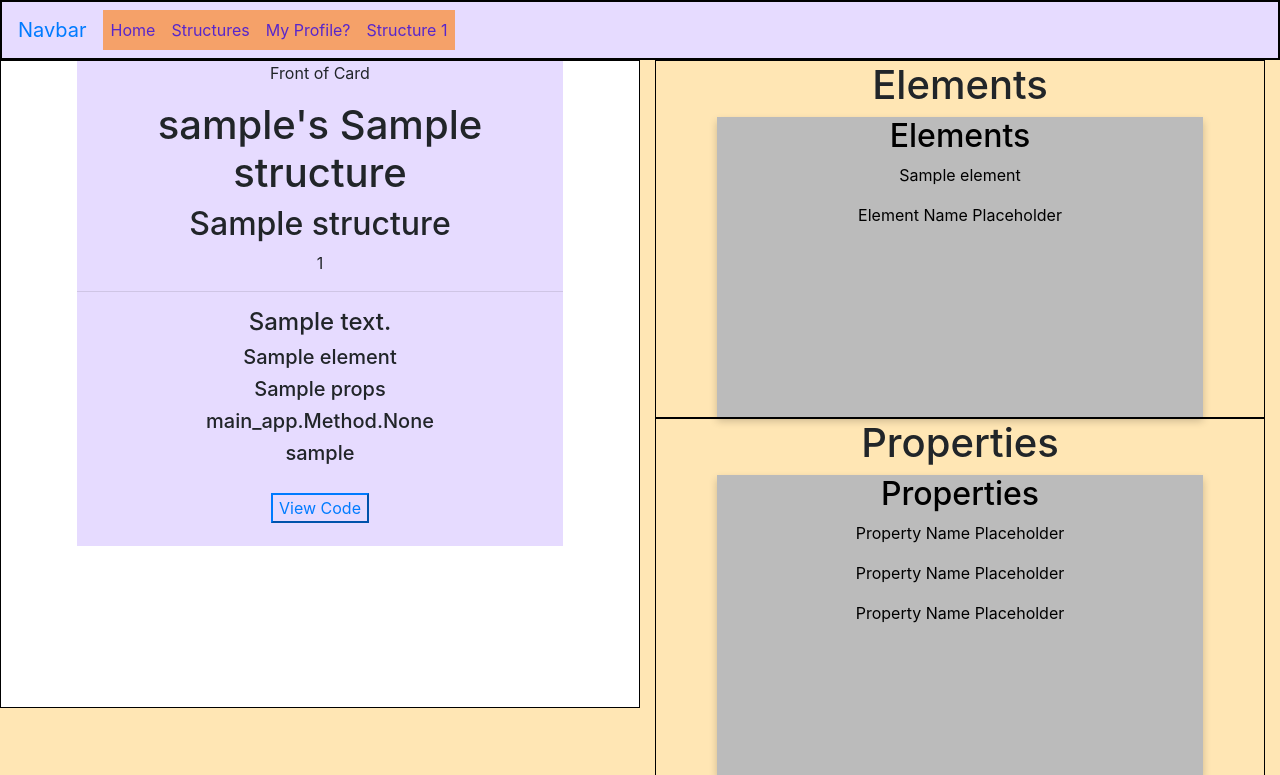
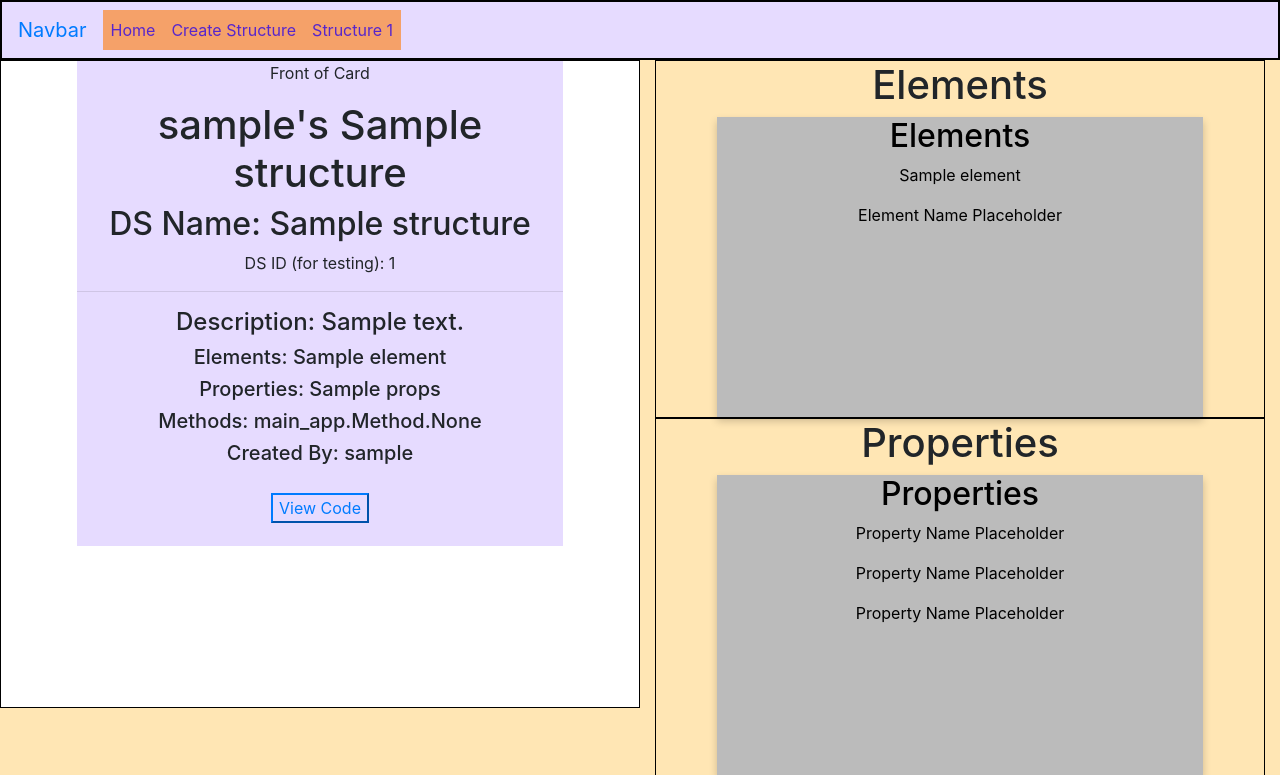
Before and after one commit to ChiExplores/a-stardust-truce, a Django app: template main_app/templates/main_app/edit.html in a window 1280 px wide. Shown: the top 775 px of the page. Run offline with Django 3.2, Linux system fonts and the light colour scheme; tables that the repository leaves empty hold one stand-in row (values such as "Sample post"); the template is opened without the code that fills it: values that come from a table or form of the project are taken from there, most other values are stand-ins (such as "Sample title", 1, 10 or a date in 2020); parts of the project's set-up code (start-up, migrations or seed data) failed here and were passed over; some libraries are stand-ins or nearby versions.

Commit message:
Editting views and changed comp html names to respective component names.

```diff
--- a/a_stardust_truce/settings.py
+++ b/a_stardust_truce/settings.py
@@ -32,6 +32,7 @@ ALLOWED_HOSTS = []
 
 INSTALLED_APPS = [
     'main_app',
+    'crispy_forms',
     'django.contrib.admin',
     'django.contrib.auth',
     'django.contrib.contenttypes',
@@ -67,6 +68,8 @@ TEMPLATES = [
         },
     },
 ]
+
+CRISPY_TEMPLATE_PACK = 'bootstrap4'
 
 WSGI_APPLICATION = 'a_stardust_truce.wsgi.application'
 
--- a/main_app/templates/main_app/edit.html
+++ b/main_app/templates/main_app/edit.html
@@ -8,9 +8,9 @@
     </div>
 
     <div class="sidecontainer h-100 col-6 text-center align-items-center mx-auto">
-        {% include '../comp1.html' %}
-        {% include '../comp2.html' %}
-        {% include '../comp3.html' %}
+        {% include '../elements.html' %}
+        {% include '../properties.html' %}
+        {% include '../methods.html' %}
     </div>
 
 </div>
--- a/main_app/templates/main_app/info.html
+++ b/main_app/templates/main_app/info.html
@@ -4,6 +4,7 @@
 
     <div class="maincontainer h-100 col-6 text-center my-auto">
         {% include '../structure.html' %}
+        <a class="btn btn-outline-primary" href="/structures/{{ds.id}}/update">Edit</a>
     </div>
 
 
--- a/main_app/templates/navbar.html
+++ b/main_app/templates/navbar.html
@@ -13,10 +13,7 @@
                     <a class="nav-link" href="/">Home <span class="sr-only">(current)</span></a>
                 </li>
                 <li class="nav-item">
-                    <a class="nav-link" href="#">Structures</a>
-                </li>
-                <li class="nav-item">
-                    <a class="nav-link" href="#">My Profile?</a>
+                    <a class="nav-link" href="/structures/create">Create Structure</a>
                 </li>
                 <li class="nav-item">
                     <a class="nav-link" href="/structures/1/info">Structure 1</a>
--- a/main_app/templates/structure.html
+++ b/main_app/templates/structure.html
@@ -3,15 +3,14 @@
     <div class="card-face card-face-front">
         <p class="text-center">Front of Card</p>
         <h1>{{ds}}</h1>
-        <h2>{{ds.name}}</h2>
-        <p>{{ ds.id }}</p>
+        <h2>DS Name: {{ds.name}}</h2>
+        <p>DS ID (for testing): {{ ds.id }}</p>
         <hr>
-        <h4>{{ds.description}}</h4>
-        <h5>{{ds.element}}</h5>
-        <h5>{{props}}</h5>
-
-        <h5>{{ds.methods}}</h5>
-        <h5>{{ds.user}}</h5>
+        <h4>Description: {{ds.description}}</h4>
+        <h5>Elements: {{ds.element}}</h5>
+        <h5>Properties: {{props}}</h5>
+        <h5>Methods: {{ds.methods}}</h5>
+        <h5>Created By: {{ds.user}}</h5>
         <button class="button btn-outline-primary">View Code</button>
     </div>
     <div class="card-face card-face-back">
```
Also changed, not shown: main_app/templates/main_app/data_structure_form.html (+19 -6 lines), main_app/views.py (+5 -3 lines), main_app/templates/elements.html (renamed from main_app/templates/comp1.html), main_app/templates/methods.html (renamed from main_app/templates/comp3.html), main_app/templates/properties.html (renamed from main_app/templates/comp2.html).
